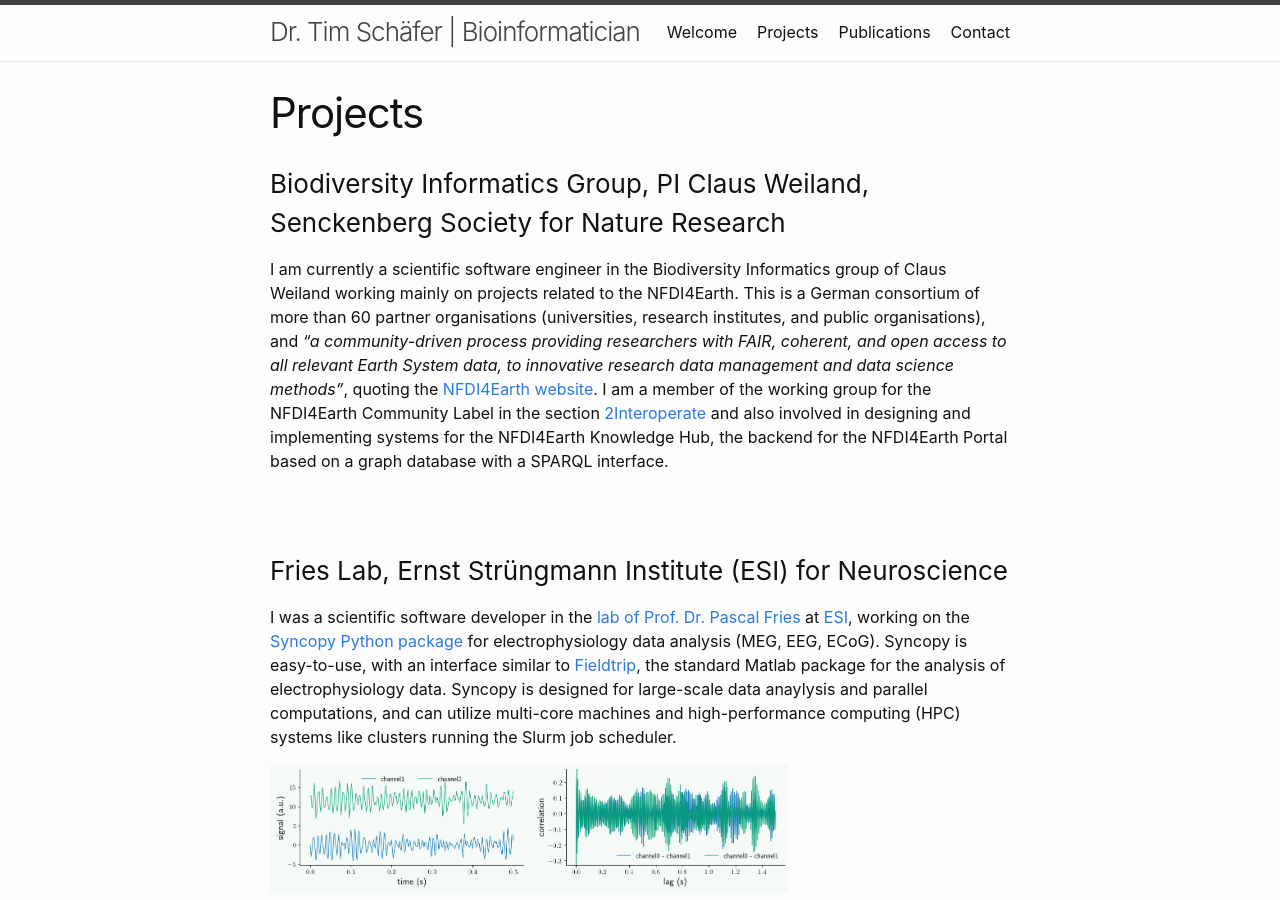
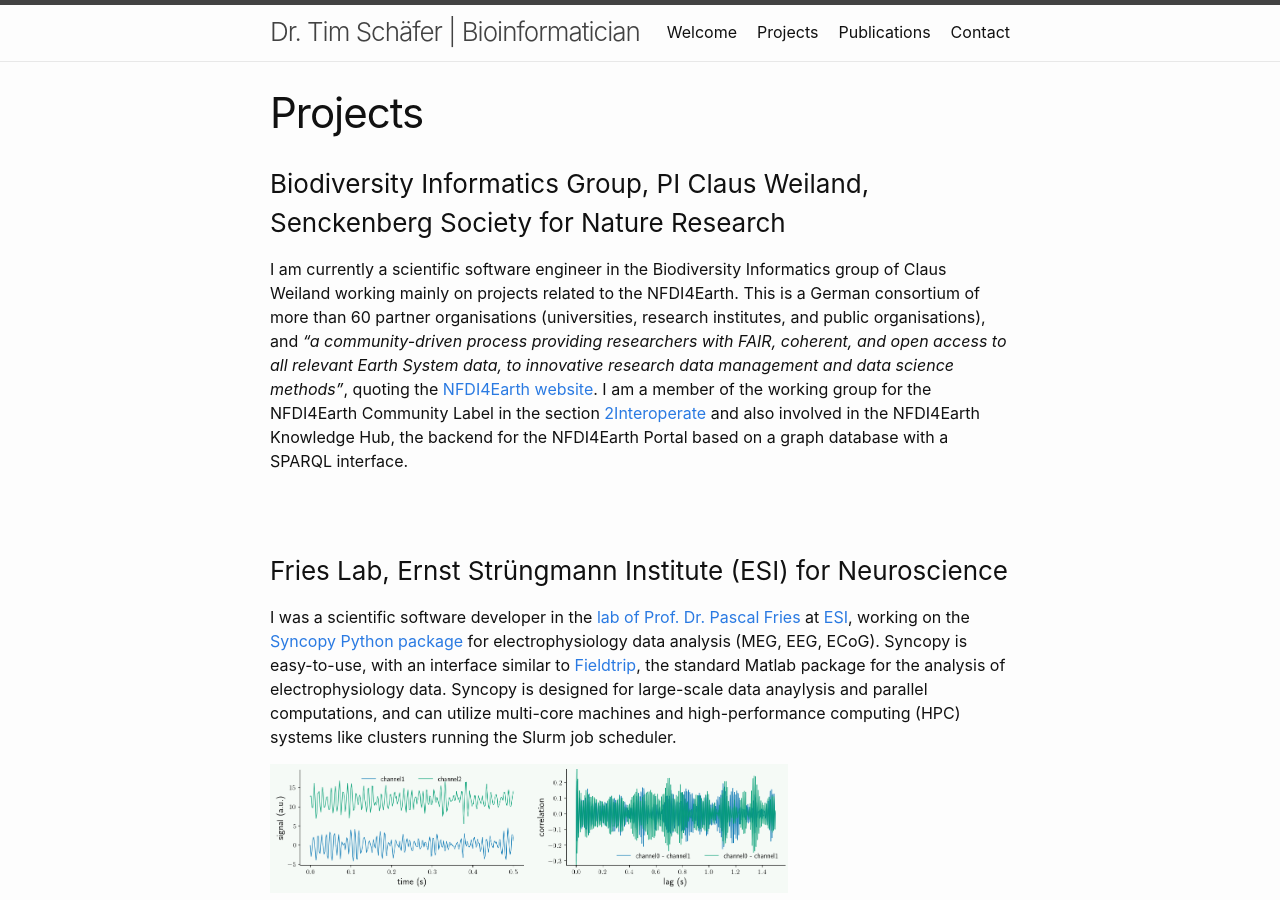
Before and after one commit to dfsp-spirit/dfsp-spirit.github.io, a Jekyll site: the page built from x020_projects.markdown, in a window 1280 px wide and 900 px high. Built offline with Jekyll 4.4.1, drawn with Linux system fonts in a browser that asks for light colours.

Commit message:
CHG: update KH info

```diff
--- a/x020_projects.markdown
+++ b/x020_projects.markdown
@@ -6,7 +6,7 @@ permalink: /projects.html
 
 ### Biodiversity Informatics Group, PI Claus Weiland, Senckenberg Society for Nature Research
 
-I am currently a scientific software engineer in the Biodiversity Informatics group of Claus Weiland working mainly on projects related to the NFDI4Earth. This is a German consortium of more than 60 partner organisations (universities, research institutes, and public organisations), and *"a community-driven process providing researchers with FAIR, coherent, and open access to all relevant Earth System data, to innovative research data management and data science methods"*, quoting the [NFDI4Earth website](https://www.nfdi4earth.de/). I am a member of the working group for the NFDI4Earth Community Label in the section [2Interoperate](https://nfdi4earth.de/2interoperate) and also involved in designing and implementing systems for the NFDI4Earth Knowledge Hub, the backend for the NFDI4Earth Portal based on a graph database with a SPARQL interface.
+I am currently a scientific software engineer in the Biodiversity Informatics group of Claus Weiland working mainly on projects related to the NFDI4Earth. This is a German consortium of more than 60 partner organisations (universities, research institutes, and public organisations), and *"a community-driven process providing researchers with FAIR, coherent, and open access to all relevant Earth System data, to innovative research data management and data science methods"*, quoting the [NFDI4Earth website](https://www.nfdi4earth.de/). I am a member of the working group for the NFDI4Earth Community Label in the section [2Interoperate](https://nfdi4earth.de/2interoperate) and also involved in the NFDI4Earth Knowledge Hub, the backend for the NFDI4Earth Portal based on a graph database with a SPARQL interface.
 
 <br/><br/>
 
```
